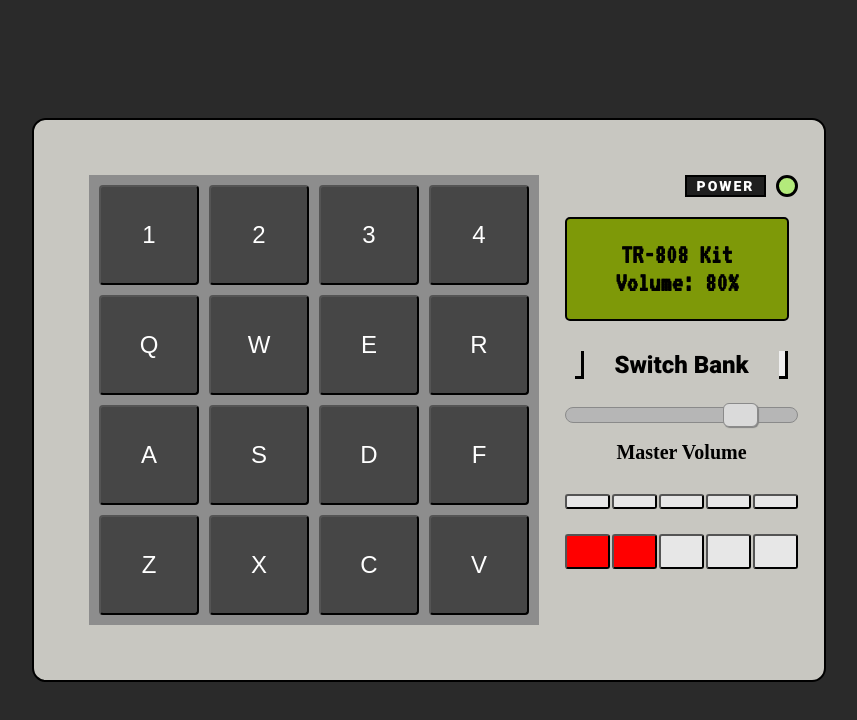
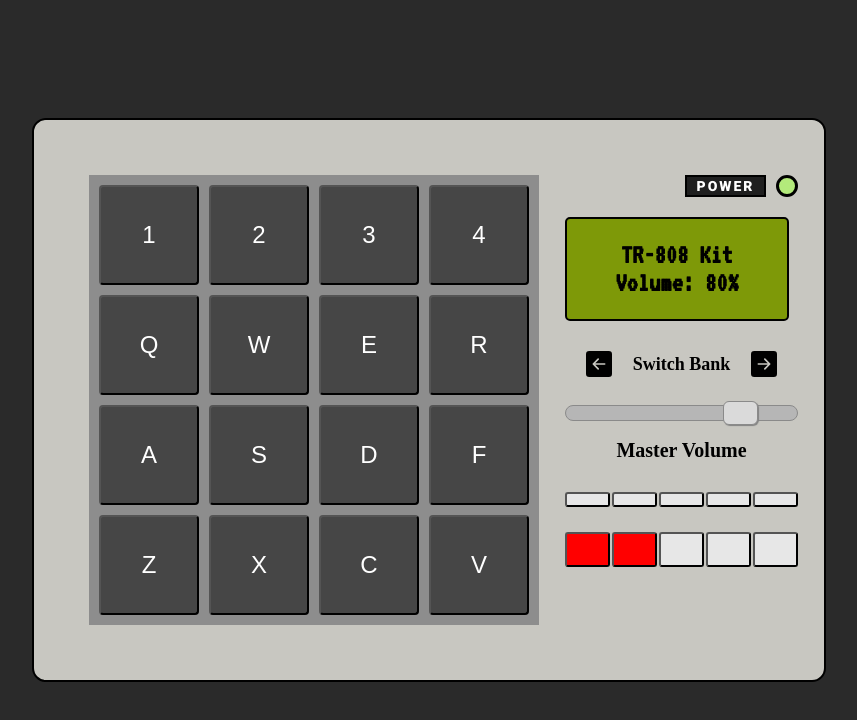
Before and after one commit to caseycantrell/beatboi, a React (Create React App) app: page / in a window 1280 px wide. Shown: the top 720 px of the page, without its empty margins (211-1068 px from the left). Built offline with nearby package versions, Linux system fonts and the light colour scheme.

Commit message:
adds directional bank switch

```diff
--- a/src/App.js
+++ b/src/App.js
@@ -1,4 +1,5 @@
 import React, { useEffect, useState } from 'react'
+import { BsFillArrowRightSquareFill, BsFillArrowLeftSquareFill } from "react-icons/bs";
 import { firstSoundGroup } from './components/firstSoundGroup';
 import { secondSoundGroup } from './components/secondSoundGroup';
 import { thirdSoundGroup } from './components/thirdSoundGroup';
@@ -54,7 +55,6 @@
 
 const Volume = ({ volume, handleVolumeChange }) => (
   <div className='volume'>
-
      <input
       max="1"
       min="0"
@@ -69,9 +69,9 @@
 
 const SwitchBank = ({ switchBank, switchBankBack }) => (
   <div className='switch-bank'>
-    <i class="arrow right" className='switch-bank left' onClick={switchBankBack}></i>
+    <BsFillArrowLeftSquareFill className='switch-bank-button' onClick={switchBankBack} />
       <h4>Switch Bank</h4>
-    <button className='switch-bank right' onClick={switchBank}></button>
+    <BsFillArrowRightSquareFill className='switch-bank-button' onClick={switchBank} />
   </div>
 );
 
--- a/src/index.css
+++ b/src/index.css
@@ -130,22 +130,20 @@
 
 .switch-bank {
   display: flex;
-  justify-content: space-between;
+  justify-content: space-around;
   text-align: center;
+  align-items: center;
   padding: 10px;
   padding-top: 30px;
+  font-size: 18px;
+  font-family: Poppins;
 }
 
-.switch-bank .right {
-  border: solid black;
-  border-width: 0 3px 3px 0;
-  padding: 3px;
-}
-
-.switch-bank .left {
-  border: solid black;
-  border-width: 0 3px 3px 0;
-  padding: 3px;
+.switch-bank-button {
+  color: black;
+  font-size: 26px;
+  font-weight: bold;
+  cursor: pointer;
 }
 
 
```
